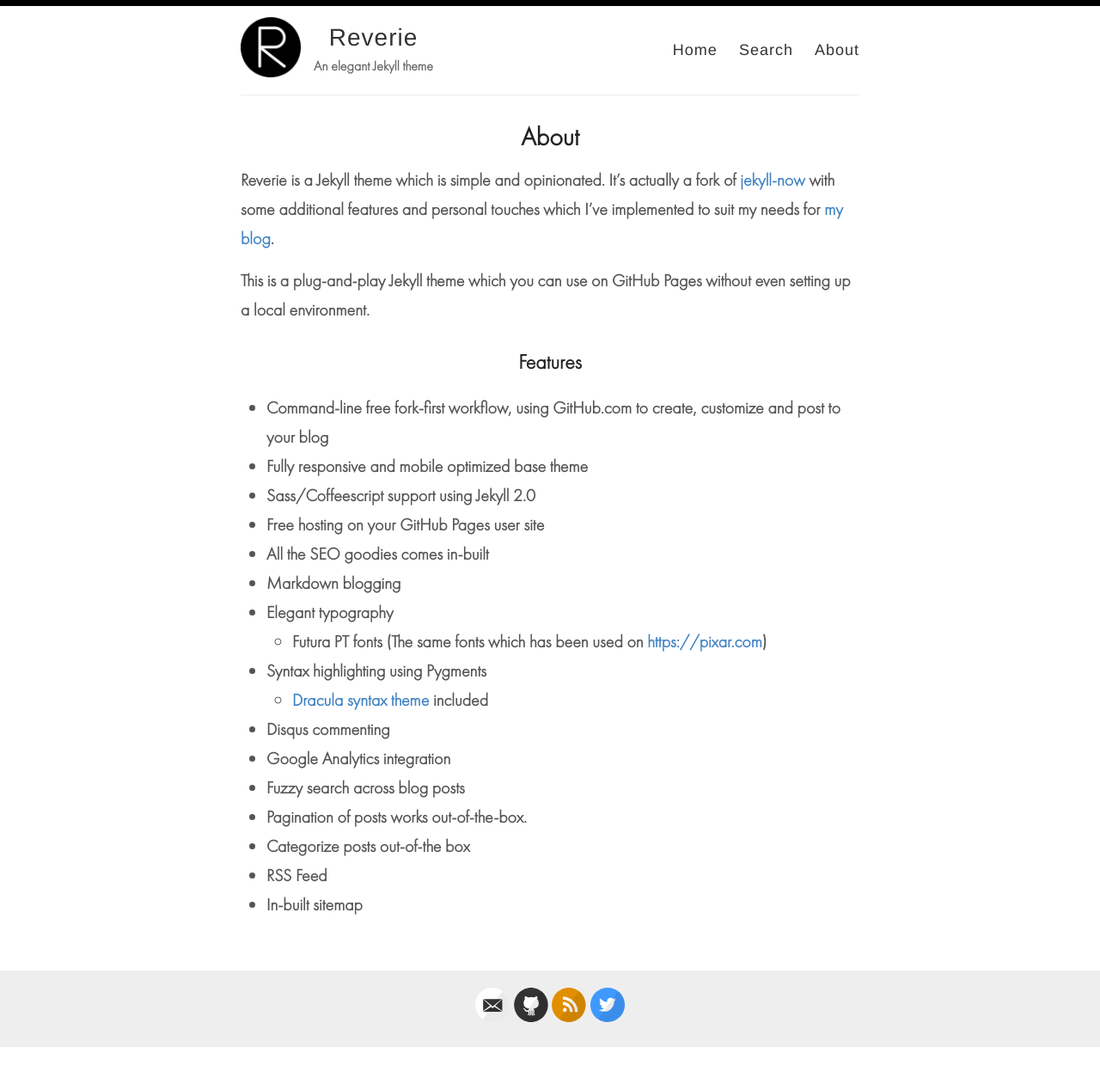
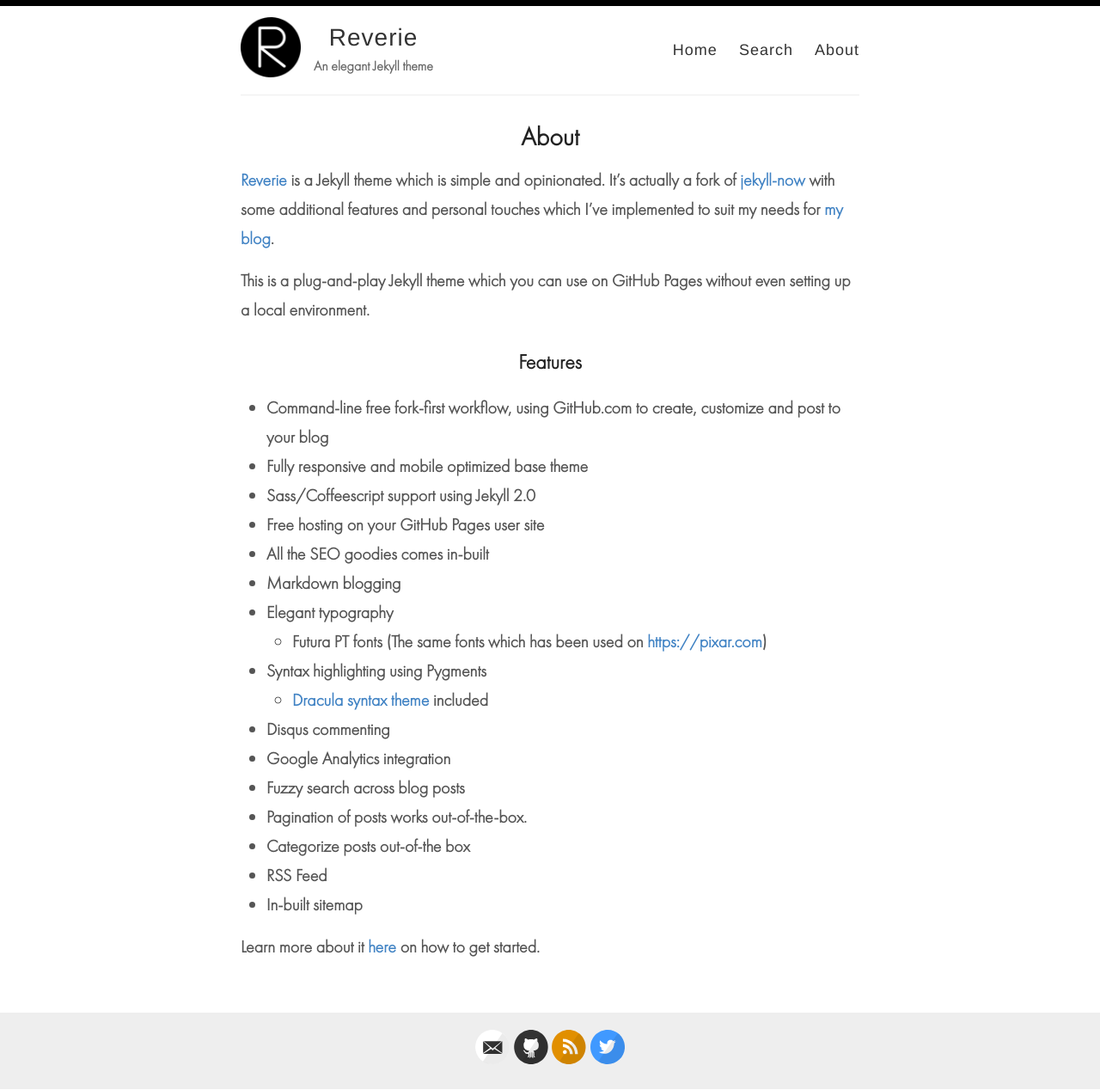
Before and after one commit to amitmerchant1990/reverie, a Jekyll site: the page built from _pages/about.md, in a window 1280 px wide. Shown: the whole page at 86% size. Built offline with Jekyll 4.4.1, drawn with Linux system fonts in a browser that asks for light colours; before the commit the page ends 1219 px from its top, so only the background shows below that; some of the changed lines change nothing that is shown.

Commit message:
Update about.md

```diff
--- a/_pages/about.md
+++ b/_pages/about.md
@@ -4,7 +4,7 @@
 permalink: /about/
 ---
 
-Reverie is a Jekyll theme which is simple and opinionated. It's actually a fork of [jekyll-now](https://github.com/barryclark/jekyll-now) with some additional features and personal touches which I've implemented to suit my needs for [my blog](https://www.amitmerchant.com).
+[Reverie](https://github.com/amitmerchant1990/reverie) is a Jekyll theme which is simple and opinionated. It's actually a fork of [jekyll-now](https://github.com/barryclark/jekyll-now) with some additional features and personal touches which I've implemented to suit my needs for [my blog](https://www.amitmerchant.com).
 
 This is a plug-and-play Jekyll theme which you can use on GitHub Pages without even setting up a local environment.
 
@@ -27,3 +27,5 @@
 - Categorize posts out-of-the box
 - RSS Feed
 - In-built sitemap
+
+Learn more about it [here](https://github.com/amitmerchant1990/reverie) on how to get started.
```
